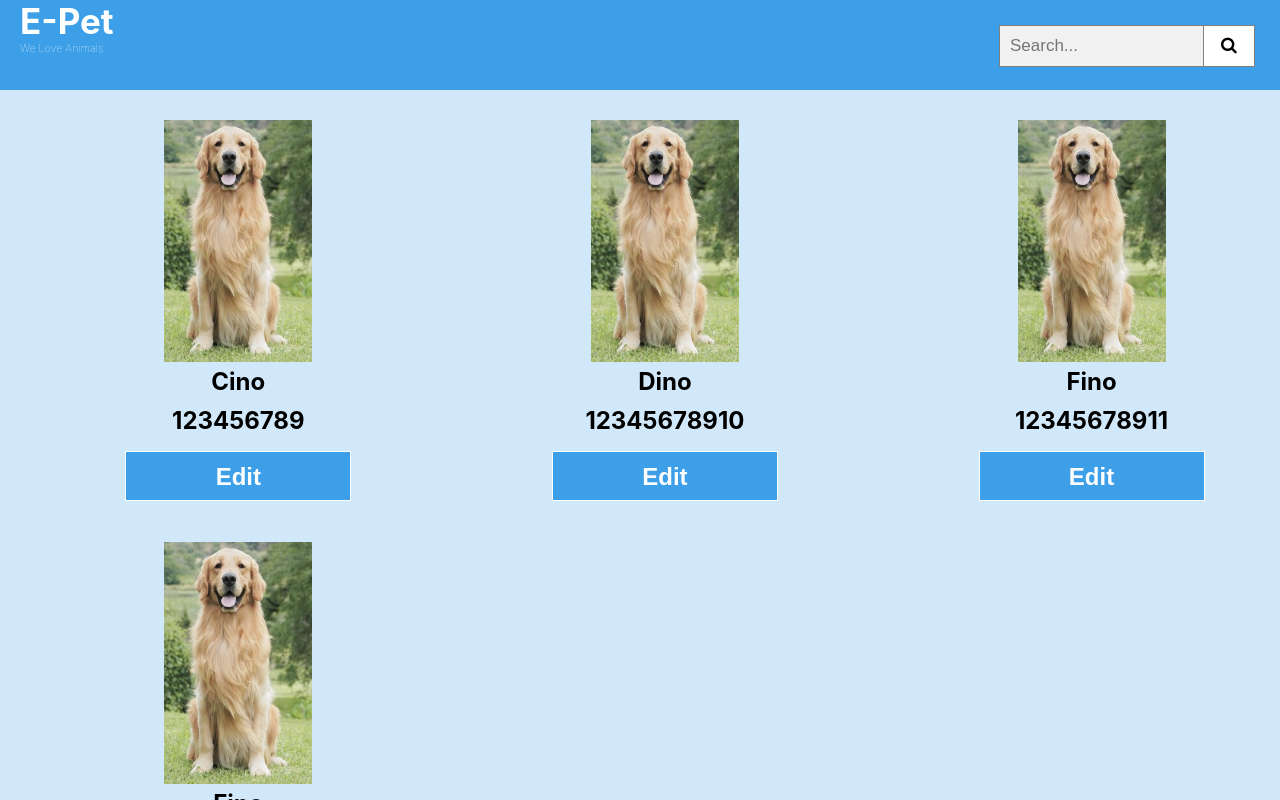
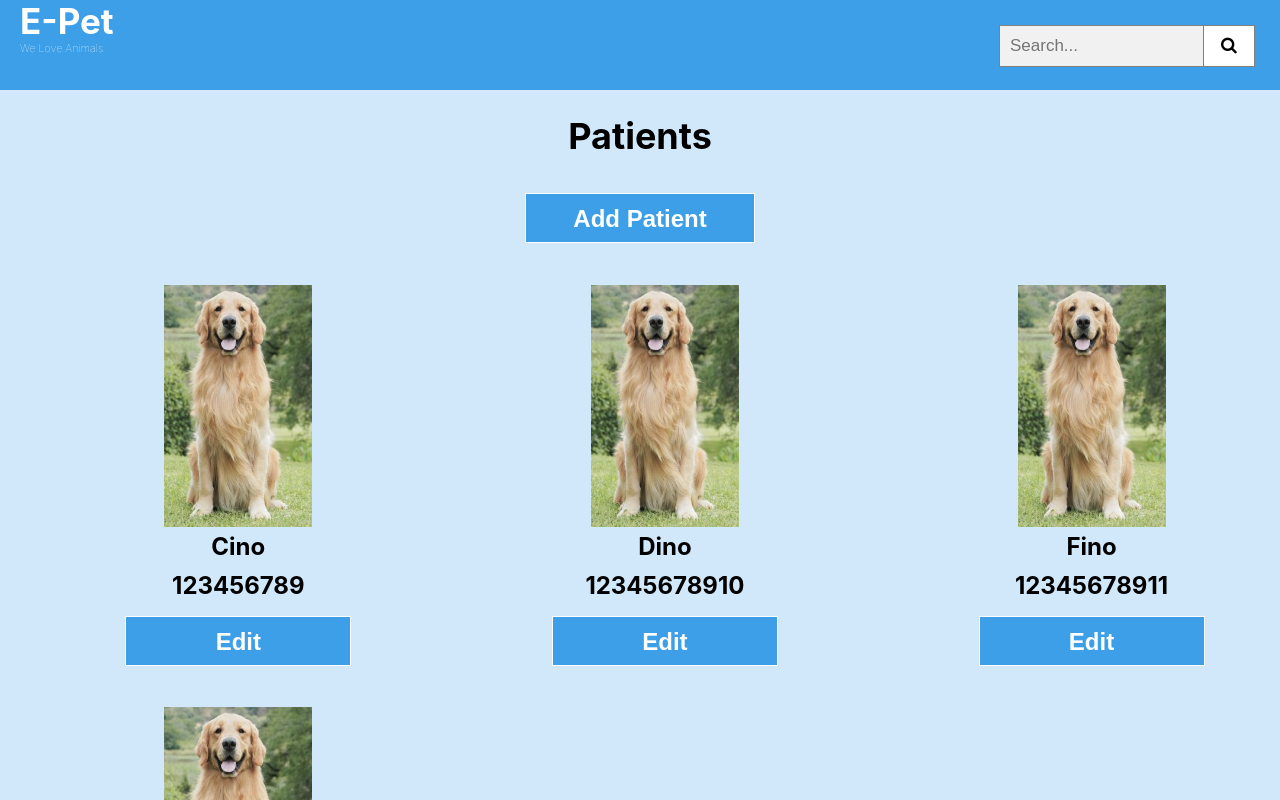
Before and after one commit to kaanmertkoc/e-pet, a React (Create React App) app in the folder frontend/: page /vet-main-page in a window 1280 px wide. Shown: the top 800 px of the page. Built offline with nearby package versions, Linux system fonts and the light colour scheme.

Commit message:
vet main page final

```diff
--- a/frontend/src/Screens/VetMainPageScreen.js
+++ b/frontend/src/Screens/VetMainPageScreen.js
@@ -9,7 +9,10 @@ import cino from '../images/cino.jpeg';
 const VetMainPageScreen = () => {
     return (
         <div className="vet-main-div">
-
+            <div className="header-patient">
+                <h1>Patients</h1>
+                <Button className="edit-btn"><h6>Add Patient</h6></Button>
+            </div>
             <div className="column">
                 <img className="pet-img" src={cino} alt="cino-dog" />
                 <div className="pet-short-info-div">
--- a/frontend/src/Styles/VetMainPageScreen.css
+++ b/frontend/src/Styles/VetMainPageScreen.css
@@ -5,10 +5,19 @@
   display: table-column;
 }
 
-.vet-div-main-table {
-  width: 100%;
+* {
+  box-sizing: border-box;
+}
+
+.header-patient {
+  position: relative;
+  height: 75px;
+  display: flex;
+  flex-direction: column;
+  align-items: center;
+  width: 30%;
   margin: auto;
-  display: table-row;
+  margin-bottom: 90px;
 }
 
 .pet-short-info-div {
@@ -17,10 +26,6 @@
   flex-direction: column;
   width: 100%;
   align-items: center;
-}
-
-* {
-  box-sizing: border-box;
 }
 
 .column {
@@ -70,3 +75,8 @@
   margin: 10px 0px;
   font-weight: bold;
 }
+
+h1 {
+  font-size: 36px;
+  font-weight: bold;
+}
```
